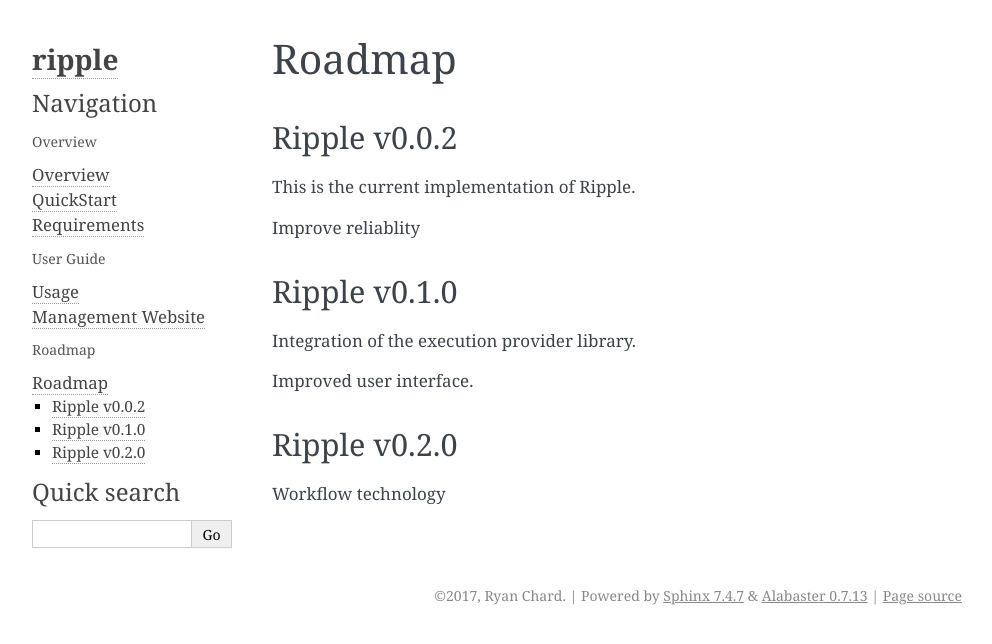
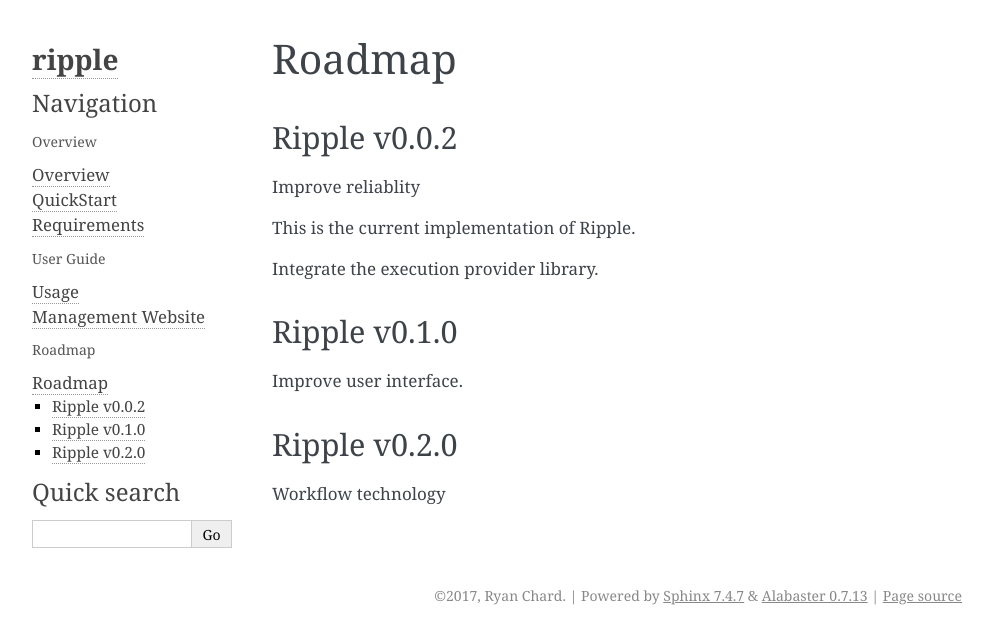
Before and after one commit to globus-labs/ripple, a Sphinx documentation site: the page built from docs/source/roadmap/roadmap.rst, in a window 1280 px wide. Shown: the top 644 px of the page, without its empty margins (148-1140 px from the left). Built offline with Sphinx 7.4.7, drawn with Linux system fonts in a browser that asks for light colours.

Commit message:
Updating doc and adding exception handling to poll for jobs.

```diff
--- a/docs/source/overview/quickstart.rst
+++ b/docs/source/overview/quickstart.rst
@@ -3,7 +3,7 @@
 
 1. Download Ripple::
 
-    $ git clone https://github.com/ryanchard/ripple.git
+    $ git clone https://github.com/globus-labs/ripple.git
 
 2. Install requirements::
 
--- a/docs/source/roadmap/roadmap.rst
+++ b/docs/source/roadmap/roadmap.rst
@@ -4,16 +4,16 @@
 Ripple v0.0.2
 -------------
 
+Improve reliablity
+
 This is the current implementation of Ripple.
 
-Improve reliablity
+Integrate the execution provider library.
 
 Ripple v0.1.0
 -------------
 
-Integration of the execution provider library.
-
-Improved user interface.
+Improve user interface.
 
 Ripple v0.2.0
 -------------
```
Also changed, not shown: 1 other file.
